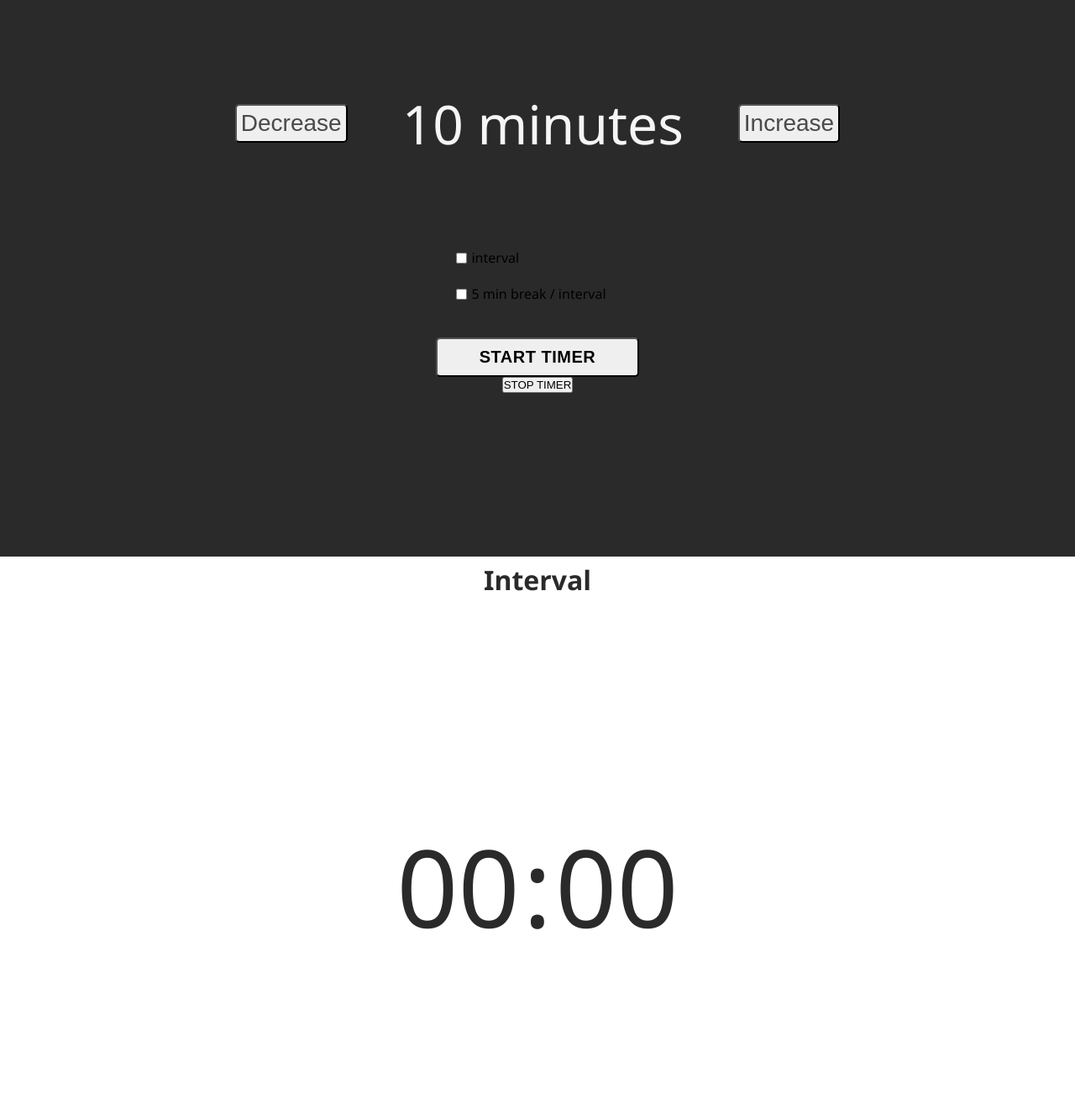
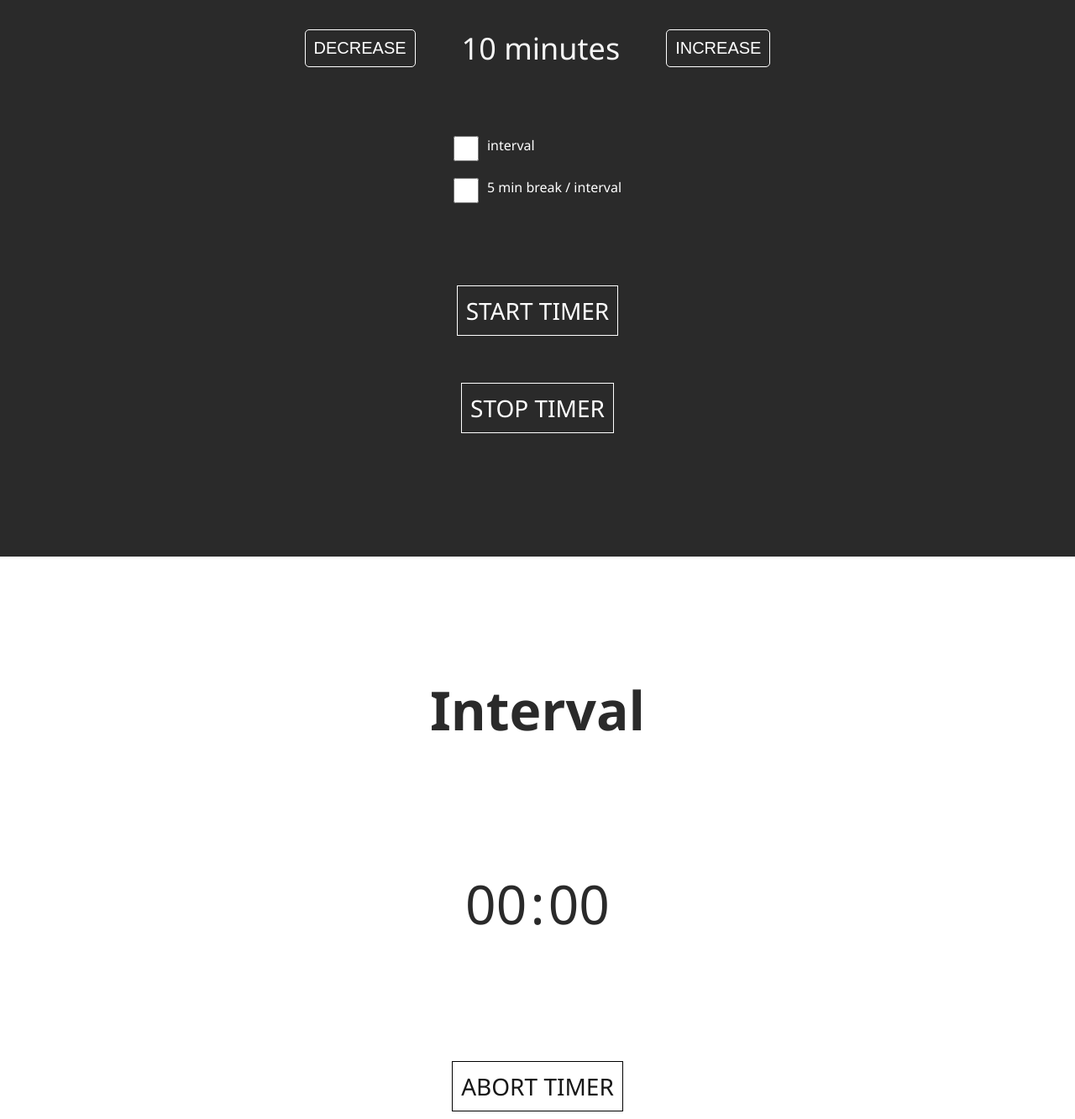
Before and after one commit to Eva-Li80/TimeStamp, a website built with Vite: page index.html in a window 1280 px wide. Shown: the part 987-2320 px from the top of the page at 84% size. Built offline with nearby package versions, Linux system fonts and the light colour scheme; what easytimer.js would draw is missing.

Commit message:
style fix

```diff
--- a/index.html
+++ b/index.html
@@ -99,7 +99,7 @@
       <div class="page-five">
         <div class="header-interval">
           <i class="fa-solid fa-bars ic"></i>
-          <div class="interval">interval</div>
+          <div class="interval">Interval</div>
         </div>
 
         <div class="timer-bar-container">
@@ -119,7 +119,7 @@
         <div class="timer-container">
           <div class="header-interval">
             <i class="fa-solid fa-bars ic"></i>
-            <div class="interval">interval</div>
+            <div class="interval">Interval</div>
           </div>
           <div class="time-left">
             <div id="minutes"></div>
--- a/src/scssStyling/modulePages/_circleTimerPage.scss
+++ b/src/scssStyling/modulePages/_circleTimerPage.scss
@@ -22,17 +22,15 @@
       stroke-width: 8px;
       stroke: rgb(207, 124, 0);
     }
-    button {
-      padding: 1rem 3rem;
-      border-radius: 0.7rem;
-      font-weight: 700;
-      letter-spacing: 0.2rem;
-      font-size: $base-size-medium;
-      position: relative;
-      background-color: transparent;
-      border: 2px solid $color-gray-dark;
+    .abort-timer {
+      background: none;
+      color: $color-gray-darker;
+      border: 1px solid $color-black;
+      padding: 10px;
+      font: inherit;
+      cursor: pointer;
+      outline: inherit;
       text-transform: uppercase;
-      cursor: pointer;
     }
 
     #circle-timer-text {
--- a/src/scssStyling/modulePages/_digitalTimer.scss
+++ b/src/scssStyling/modulePages/_digitalTimer.scss
@@ -5,31 +5,40 @@
   flex-direction: column;
   height: 100vh;
   background-color: white;
-    gap: 16rem;
+  gap: 9rem;
 
   .digitalH1 {
-        font-size: 2rem;
+    font-size: $base-size-xllarge;
     color: $color-gray-dark;
     position: relative;
   }
   span {
-        font-size: 8rem;
+    font-size: $base-size-xlarge;
     color: $color-gray-dark;
     position: relative;
-
   }
-    button {
-        padding: 1rem 3rem;
-        border-radius: 0.7rem;
-        font-weight: 700;
-        letter-spacing: 0.2rem;
-        font-size: $base-size-medium;
-        position: relative;
-        background-color: transparent;
-        border: 2px solid $color-gray-dark;
+  .abort-timer {
+    background: none;
+    color: $color-gray-darker;
+    border: 1px solid $color-black;
+    padding: 10px;
+    font: inherit;
+    cursor: pointer;
+    outline: inherit;
     text-transform: uppercase;
-        cursor: pointer;
-
-
   }
 }
+
+@media only screen and (min-width: 601px) {
+  .digitalTimer {
+    .digitalH1 {
+      font-size: $base-size-xlarge;
+    }
+    span {
+      font-size: $base-size-xlarge;
+    }
+    .abort-timer {
+      font-size: $base-size-large;
+    }
+  }
+}
--- a/src/scssStyling/modulePages/_numberToTextPage.scss
+++ b/src/scssStyling/modulePages/_numberToTextPage.scss
@@ -3,22 +3,16 @@
   @include justdirection(column);
 
   .header-interval {
-    margin-top: 20px;
+    margin-top: 60px;
     color: $color-white;
     padding: 20px;
     display: flex;
     align-items: center;
-    .ic {
-      font-size: $base-size-large;
-      margin-right: 10px;
-      cursor: pointer;
-    }
     .interval {
       flex: 1;
       text-align: center;
-      font-size: $base-size-large;
-      text-transform: uppercase;
-      letter-spacing: 0.5px;
+      font-size: $base-size-xllarge;
+
     }
   }
   .timer-container {
@@ -75,7 +69,7 @@
   .page-six {
     .header-interval {
       .interval {
-        font-size: $base-size-xllarge;
+        font-size: $base-size-xlarge;
       }
     }
     .timer-container {
--- a/src/scssStyling/modulePages/_pageTwo.scss
+++ b/src/scssStyling/modulePages/_pageTwo.scss
@@ -1,4 +1,3 @@
-@media only screen and (max-width: 600px) {
 .timer-container {
   height: 100vh;
   background-color: $color-gray-dark;
@@ -9,15 +8,21 @@
     margin-top: 20px;
     button,
     #time-display {
-        margin: 5px;
       font-size: $base-size-medium;
       color: whitesmoke;
-        padding: 3px;
+      padding: 5px;
       border-radius: 5px;
     }
     button {
-        color: $color-gray-medium;
-        margin: 5px;
+      background: none;
+      color: $color-white;
+      border: 1px solid $color-white;
+      padding: 10px;
+      margin: 1em;
+      font-size: $base-size-xsmall;
+      cursor: pointer;
+      outline: inherit;
+      text-transform: uppercase;
     }
     button:hover {
       cursor: pointer;
@@ -26,94 +31,65 @@
 
   .options {
     @include justdirection(column);
-      margin-top: 80px;
-      margin-left: -20px;
+    margin: 50px 0;
 
     label {
       @include justdirection(row);
-        width: 100%;
       margin-bottom: 20px;
+      color: $color-white;
 
       input[type="checkbox"] {
-          margin: 5px;
+        margin-right: 10px;
+        width: 20px;
+        height: 20px;
       }
-        .intervals {
+      #interval,
+      #break-interval {
         font-size: $base-size-medium;
-          margin-top: 10px;
       }
     }
   }
   #start-timer,
   #stop-timer {
-      max-width: 150px;
-      padding: 5px 20px;
-      margin-top: 20px;
-      border-radius: 5px;
-      font-weight: 700;
-      letter-spacing: 0.5px;
-      font-size: $base-size-medium;
+    background: none;
+    color: $color-white;
+    border: 1px solid $color-white;
+    padding: 10px;
+    margin: 1em;
+    font: inherit;
     cursor: pointer;
+    outline: inherit;
+    text-transform: uppercase;
   }
 }
-}
-
 @media only screen and (min-width: 601px) {
   .timer-container {
-    height: 100vh;
-    background-color: $color-gray-dark;
-    @include flexdirection(column);
-
     .time-setter {
-      @include flexdirection(row);
-      margin-top: 20px;
       button,
       #time-display {
-        margin: 20px;
-        font-size: $base-size-large;
-        color: whitesmoke;
-        padding: 5px;
-        border-radius: 5px;
-      }
-      #time-display {
-        font-size: $base-size-xlarge;
+        font-size: $base-size-xllarge;
+        margin: 25px;
       }
       button {
-        color: $color-gray-medium;
-        margin: 40px;
-      }
-      button:hover {
-        cursor: pointer;
+        font-size: $base-size-medium;
       }
     }
 
     .options {
-      @include justdirection(column);
-      margin-top: 80px;
-      margin-left: -20px;
-
       label {
-        @include justdirection(row);
-        width: 100%;
-        margin-bottom: 20px;
-
         input[type="checkbox"] {
-          margin: 5px;
+          width: 30px;
+          height: 30px;
         }
-        .intervals {
-          font-size: $base-size-medium;
-          margin-top: 10px;
+        #interval,
+        #break-interval {
+          font-size: $base-size-large;
         }
       }
     }
-    .start-button,
-    .stop-button {
-      padding: 10px 50px;
-      margin-top: 20px;
-      border-radius: 5px;
-      font-weight: 700;
-      letter-spacing: 0.5px;
-      font-size: $base-size-medium;
-      cursor: pointer;
+    #start-timer,
+    #stop-timer {
+      font-size: $base-size-large;
     }
   }
 }
--- a/src/scssStyling/modulePages/_timerbarPage.scss
+++ b/src/scssStyling/modulePages/_timerbarPage.scss
@@ -4,27 +4,20 @@
   background-color: black;
 
   .header-interval {
-    margin-top: 50px;
+    margin-top: 100px;
     color: $color-white;
     padding-bottom: 20px;
     display: flex;
     align-items: center;
-    .ic {
-      font-size: $base-size-xlarge;
-      margin-right: 10px;
-      cursor: pointer;
-    }
     .interval {
       flex: 1;
       text-align: center;
       font-size: $base-size-large;
-      text-transform: uppercase;
-      letter-spacing: 0.5px;
     }
   }
 
   #timer-bar {
-    margin-top: 120px;
+    margin-top: 60px;
     background: linear-gradient(
       to left,
       $color-gray-darker,
@@ -36,14 +29,13 @@
     box-shadow: 5px 5px 20px $color-gray-light;
     border-radius: 5px;
     width: 200px;
-    height: 150px;
     transition: height 0.5s ease-in-out, background-color 0.5s ease-in-out;
   }
 
   .btn-container {
     align-self: center;
     margin-top: auto;
-    margin-bottom: 40px;
+    margin-bottom: 80px;
     .abort-timer {
       background: none;
       color: $color-white;
@@ -61,13 +53,14 @@
 @media only screen and (min-width: 601px) {
   .page-five {
     .header-interval {
+      margin-top: 80px;
       .interval {
-        font-size: $base-size-xllarge;
+        font-size: $base-size-xlarge;
       }
     }
 
     #timer-bar {
-      margin-top: 130px;
+      margin-top: 80px;
       width: 350px;
     }
 
--- a/src/scssStyling/variables/_variables.scss
+++ b/src/scssStyling/variables/_variables.scss
@@ -23,6 +23,7 @@ $base-box-shadow: 0 0 5px 0 rgba(0, 0, 0, 0.5);
 
 //font size
 $base-font-size: 16px;
+$base-size-xsmall: $base-font-size * 0.50;
 $base-size-small: $base-font-size * 0.75;
 $base-size-medium: $base-font-size * 1.25;
 $base-size-large: $base-font-size * 1.75;
```
Lines whose indentation alone changed are shown as unchanged.
